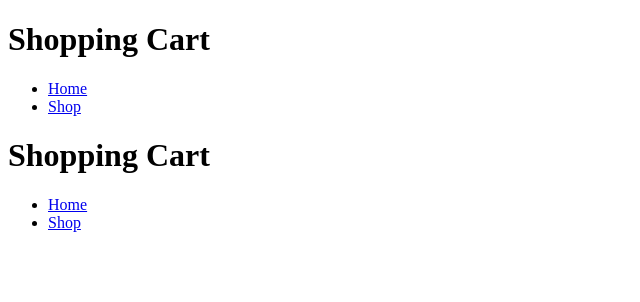
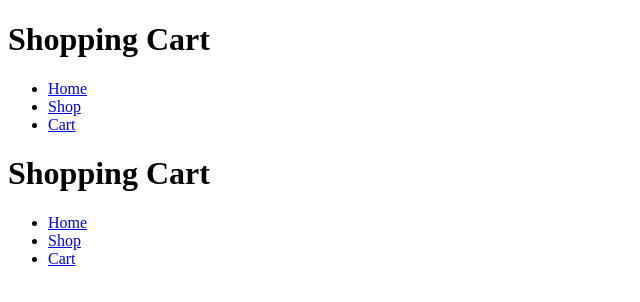
Before and after one commit to AirDevil188/shopping-cart, a React (Vite) app: page / in a window 1280 px wide. Shown: the top 302 px of the page, without its empty margins (0-640 px from the left). Built offline with nearby package versions, Linux system fonts and the light colour scheme.

Commit message:
change Link to NavLink, added shopping cart link

```diff
--- a/src/components/Header.jsx
+++ b/src/components/Header.jsx
@@ -1,4 +1,4 @@
-import { Link } from "react-router-dom";
+import { NavLink } from "react-router-dom";
 
 const Header = () => {
   return (
@@ -7,10 +7,13 @@ const Header = () => {
       <nav>
         <ul>
           <li>
-            <Link to={"/"}>Home</Link>
+            <NavLink to={"/"}>Home</NavLink>
           </li>
           <li>
-            <Link to={"/shop"}>Shop</Link>
+            <NavLink to={"/shop"}>Shop</NavLink>
+          </li>
+          <li>
+            <NavLink to={"/shopping-cart"}>Cart</NavLink>
           </li>
         </ul>
       </nav>
```
